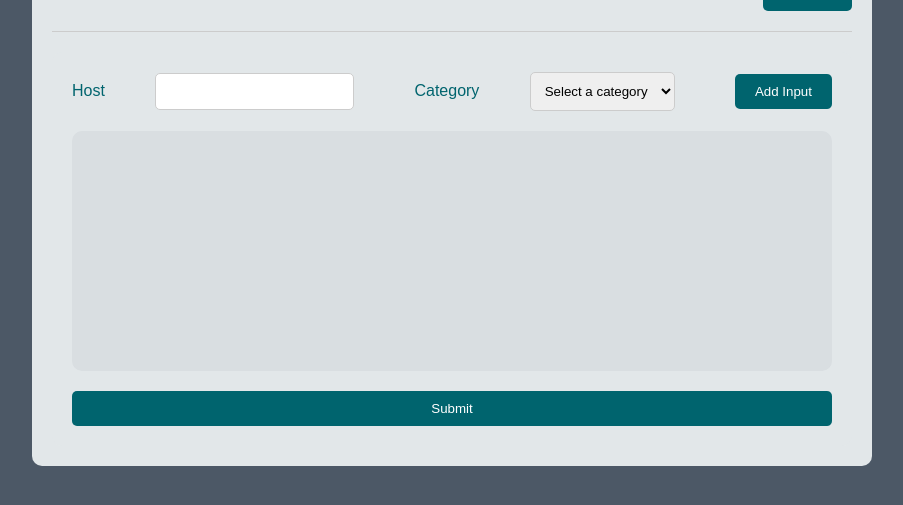
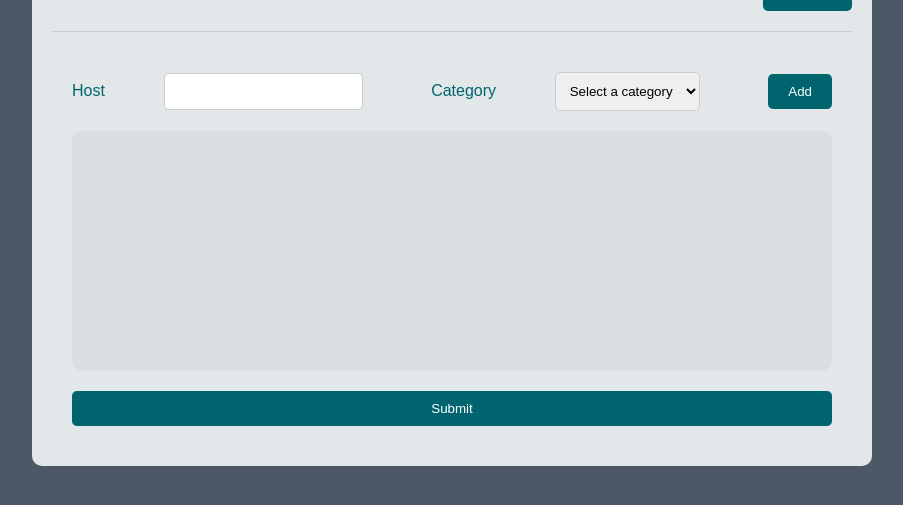
Before and after one commit to bfc07/flaskapp, a Flask app: template templates/index.html in a window 1280 px wide. Shown: the part 191-696 px from the top of the page, without its empty margins (188-1091 px from the left). Run offline with Flask 3, Linux system fonts and the light colour scheme; the template is opened without the code that fills it, so the values that code supplies are empty.

Commit message:
Update index.html

```diff
--- a/templates/index.html
+++ b/templates/index.html
@@ -26,7 +26,7 @@
                         <option value="Category2">Category2</option>
                         <option value="Category3">Category3</option>
                     </select>
-                    <button type="button" onclick="addInput()">Add Input</button>
+                    <button type="button" onclick="addInput()">Add</button>
                 </div>
                 <div class="reserved-box">
                     <ul id="inputList"></ul>
```
